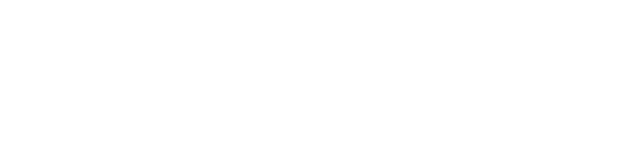
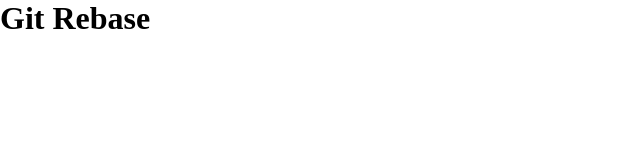
Before and after one commit to misterEugene/test, a plain HTML site: page index.html in a window 1280 px wide. Shown: the whole page, without its empty margins (0-640 px from the left). Drawn offline with Linux system fonts and the light colour scheme.

Commit message:
feat: change index and style files

```diff
--- a/index.html
+++ b/index.html
@@ -4,9 +4,10 @@
   <meta charset="UTF-8">
   <meta http-equiv="X-UA-Compatible" content="IE=edge">
   <meta name="viewport" content="width=device-width, initial-scale=1.0">
-  <title>Document</title>
+  <link rel="stylesheet" href="style.css">
+  <title>Git Rebase</title>
 </head>
 <body>
-
+  <h1>Git Rebase</h1>
 </body>
 </html>
```
Also changed, not shown: style.css (line endings or trailing spaces).
